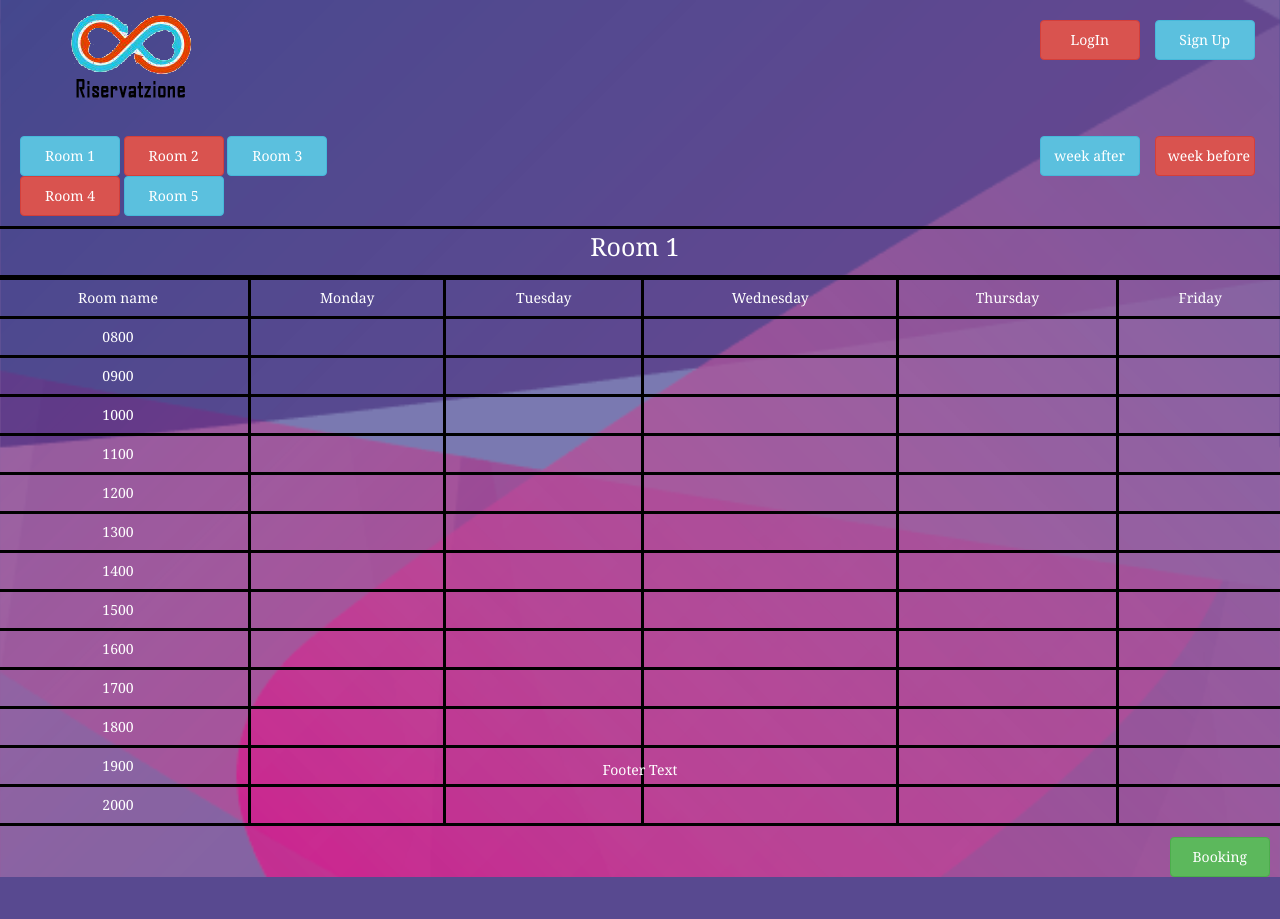
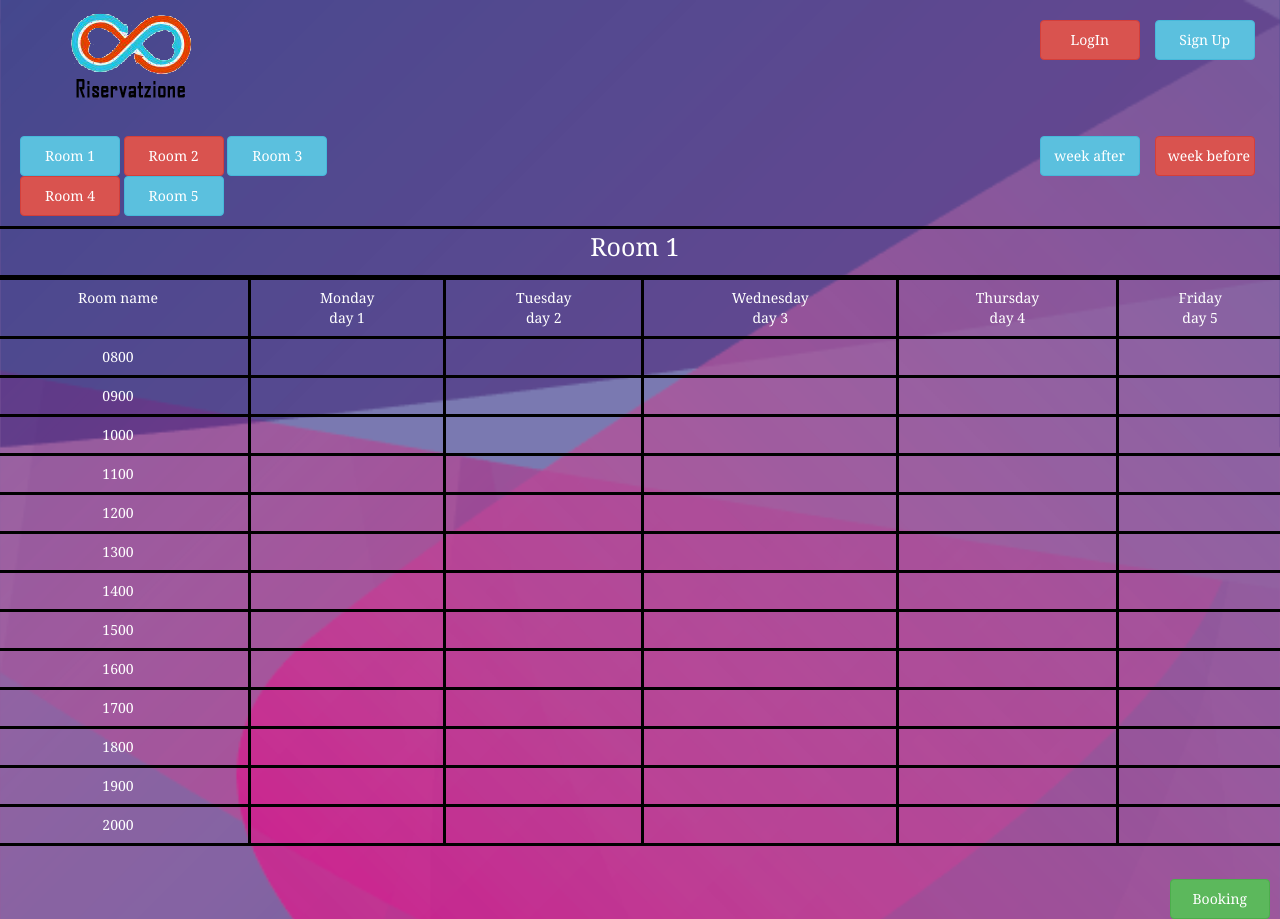
Before and after one commit to skillwork-mdimitrov/Project-Riservazione, a PHP site: page / in a window 1280 px wide. Before the commit the page ends 877 px from the top, so only its background shows below. Run offline with PHP 8.4, Linux system fonts and the light colour scheme; some libraries are stand-ins or nearby versions.

Commit message:
added days

```diff
--- a/CSS/indexCSS.css
+++ b/CSS/indexCSS.css
@@ -133,7 +133,7 @@ td
 }
 
 .booking{
-    margin-top:558px;
+    margin-top:600px;
     right: 0;
     float: right;
 }
--- a/index.php
+++ b/index.php
@@ -174,11 +174,11 @@
                     <table class="table">
                         <tr>
                           <td>Room name</td>
-                          <td>Monday</td>
-                          <td>Tuesday</td>
-                          <td>Wednesday</td>
-                          <td>Thursday</td>
-                          <td>Friday</td>
+                          <td>Monday<br>day 1</td>
+                          <td>Tuesday<br>day 2</td>
+                          <td>Wednesday<br>day 3</td>
+                          <td>Thursday<br>day 4</td>
+                          <td>Friday<br>day 5</td>
                         </tr>
                         <tr>
                           <td>0800</td>
@@ -300,11 +300,11 @@
                     <table class="table">
                         <tr>
                           <td>Room name</td>
-                          <td>Monday</td>
-                          <td>Tuesday</td>
-                          <td>Wednesday</td>
-                          <td>Thursday</td>
-                          <td>Friday</td>
+                          <td>Monday<br>day 1</td>
+                          <td>Tuesday<br>day 2</td>
+                          <td>Wednesday<br>day 3</td>
+                          <td>Thursday<br>day 4</td>
+                          <td>Friday<br>day 5</td>
                         </tr>
                         <tr>
                           <td>0800</td>
@@ -425,11 +425,11 @@
                     <table class="table">
                         <tr>
                           <td>Room name</td>
-                          <td>Monday</td>
-                          <td>Tuesday</td>
-                          <td>Wednesday</td>
-                          <td>Thursday</td>
-                          <td>Friday</td>
+                          <td>Monday<br>day 1</td>
+                          <td>Tuesday<br>day 2</td>
+                          <td>Wednesday<br>day 3</td>
+                          <td>Thursday<br>day 4</td>
+                          <td>Friday<br>day 5</td>
                         </tr>
                         <tr>
                           <td>0800</td>
@@ -550,11 +550,11 @@
                     <table class="table">
                         <tr>
                           <td>Room name</td>
-                          <td>Monday</td>
-                          <td>Tuesday</td>
-                          <td>Wednesday</td>
-                          <td>Thursday</td>
-                          <td>Friday</td>
+                          <td>Monday<br>day 1</td>
+                          <td>Tuesday<br>day 2</td>
+                          <td>Wednesday<br>day 3</td>
+                          <td>Thursday<br>day 4</td>
+                          <td>Friday<br>day 5</td>
                         </tr>
                         <tr>
                           <td>0800</td>
@@ -675,11 +675,11 @@
                     <table class="table">
                         <tr>
                           <td>Room name</td>
-                          <td>Monday</td>
-                          <td>Tuesday</td>
-                          <td>Wednesday</td>
-                          <td>Thursday</td>
-                          <td>Friday</td>
+                          <td>Monday<br>day 1</td>
+                          <td>Tuesday<br>day 2</td>
+                          <td>Wednesday<br>day 3</td>
+                          <td>Thursday<br>day 4</td>
+                          <td>Friday<br>day 5</td>
                         </tr>
                         <tr>
                           <td>0800</td>
@@ -798,6 +798,7 @@
              <div class="row">
                 <div class="col-sm-8 col-xs-8"><p></p></div>
                 <div class="col-sm-4 col-xs-4">
+
                     <p>
 
                         <!--button-->
@@ -829,12 +830,13 @@
                     </p>
                 </div>
             </div>
-            <!--footer-->
+            <!--footer
             <div class="row" id="footer">
             <footer class="container-fluid text-center">
               <p>Footer Text</p>
             </footer>
             </div>
+            -->
         </div>
   </body>
 </html>
```
